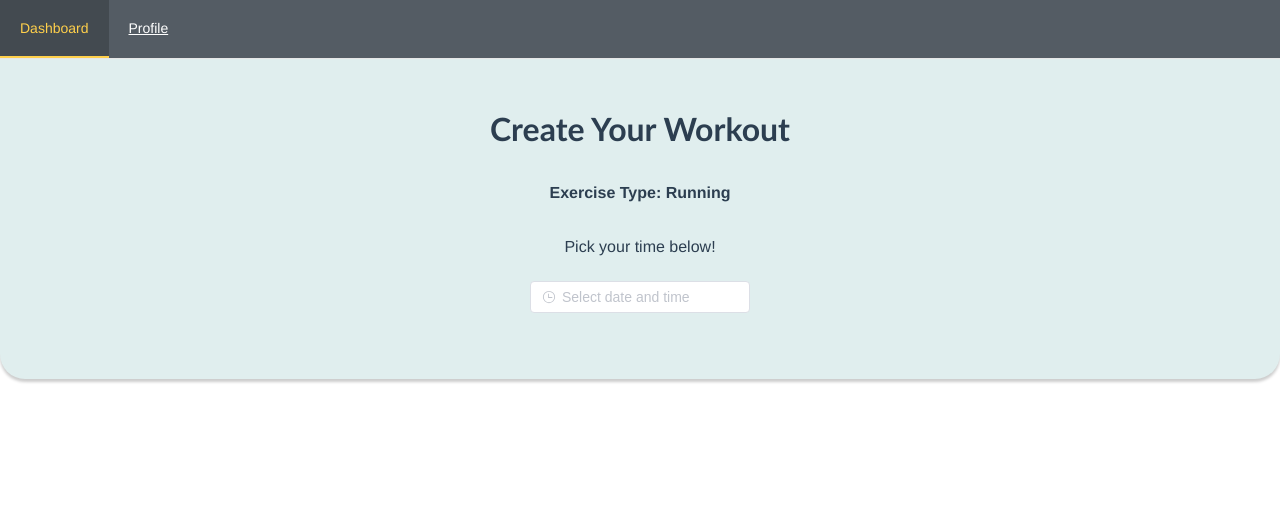
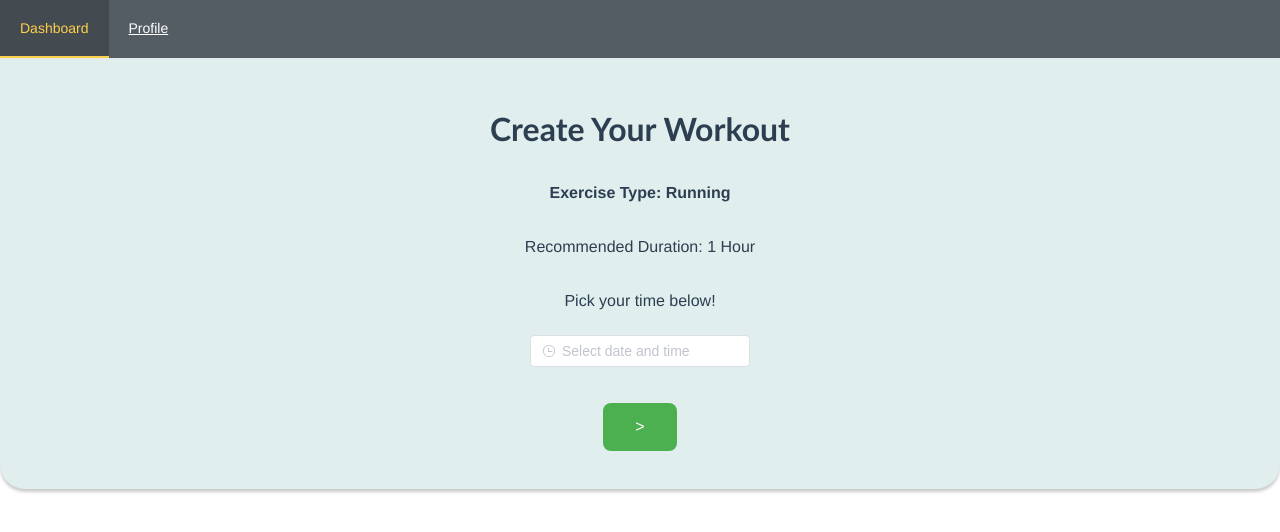
Before and after one commit to barathan11/YME-Hackathon-Team-13, a Vue app in the folder client/: page / in a window 1280 px wide. Shown: the top 532 px of the page. Built offline with nearby package versions, Linux system fonts and the light colour scheme.

Commit message:
newest version of dashboard: change of appearance

```diff
--- a/client/src/views/Dashboard.vue
+++ b/client/src/views/Dashboard.vue
@@ -8,12 +8,15 @@
                 <strong> Exercise Type: Running  </strong>
                 <br />
             </p>
-            <br />
-            <br />
-                Pick your time below!
+            <br /><br />
+             Recommended Duration: 1 Hour
+            <br /><br /><br />
+             Pick your time below!
             <div class="timepicker">
                 <TimePicker />
             </div>
+            <br /><br />
+            <button type="submit" @click="handleSubmit" class="enter-button">></button>
         </div>
     </div>
 </template>
@@ -35,9 +38,14 @@ h1 {
     border-bottom-left-radius: 25px;
     border-bottom-right-radius: 25px;
     background-color: #E0EEEE;
-    height: 220px;
+    height: 330px;
     text-align: center;
     box-shadow: 0 3px 3px rgba(0,0,0,0.2);
+
+    .duration-input {
+    height: 15px;
+    width: 40%;
+    }
 
     .timepicker {
         display: grid;
@@ -46,11 +54,20 @@ h1 {
         width: 100%;
         padding-top: 25px;
     }
-
+    .enter-button {
+        background-color: #4CAF50; /* Green */
+        border: none;
+        color: white;
+        padding: 15px 32px;
+        text-align: center;
+        text-decoration: none;
+        display: inline-block;
+        font-size: 16px;
+        border-radius: 8px;
+    }
     .controls {
         display: flex;
         justify-content: space-between;
-
         width: 187px;
     }
 }
```
